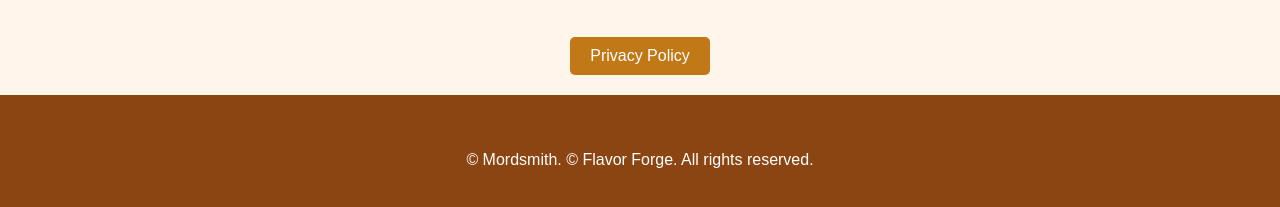
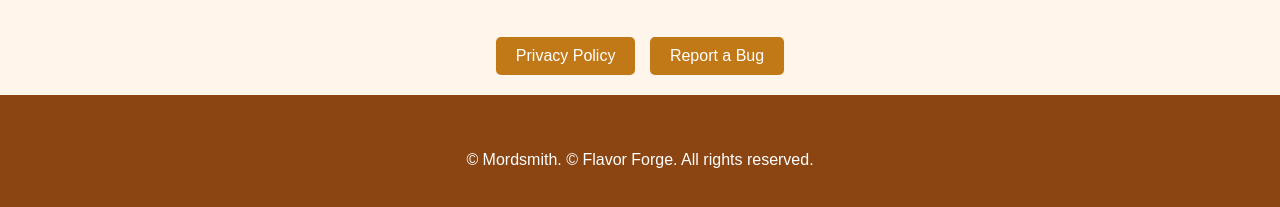
Before and after one commit to MorElmaliach/flavorforge, a plain HTML site: page docs/index.html in a window 1280 px wide. Shown: the part 819-1026 px from the top of the page. Drawn offline with Linux system fonts and the light colour scheme.

Commit message:
added bug report

```diff
--- a/docs/index.html
+++ b/docs/index.html
@@ -102,15 +102,15 @@
     <p class="game-description">
         Forge dishes by combining ingredients in this cooking adventure!
     </p>
-
     <img src="images/previewGoogle.png" alt="Game Screenshot" class="screenshot">
-
     <div class="store-buttons">
         <a href="#" class="store-button">Get it on Google Play</a>
         <a href="#" class="store-button">Download on App Store</a>
     </div>
-
+    <div class="support-links">
         <a href="privacy-policy.html" class="privacy-button">Privacy Policy</a>
+        <a href="https://forms.gle/rqdDQ4bGtdD6n6wq9" class="privacy-button" style="margin-left: 10px;">Report a Bug</a>
+    </div>
 </div>
 
     <footer class="footer">
```
Lines whose indentation alone changed are shown as unchanged.
